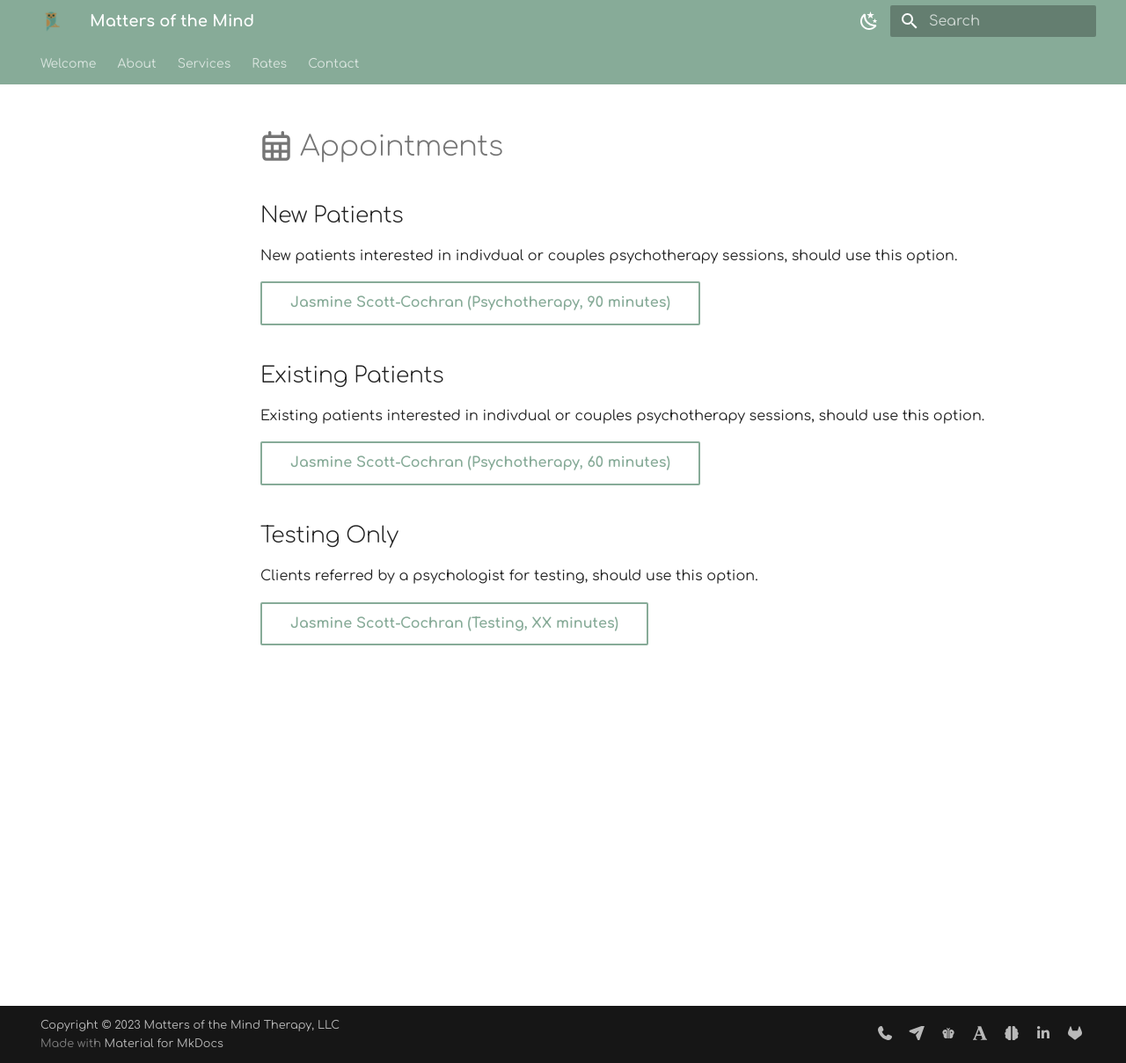
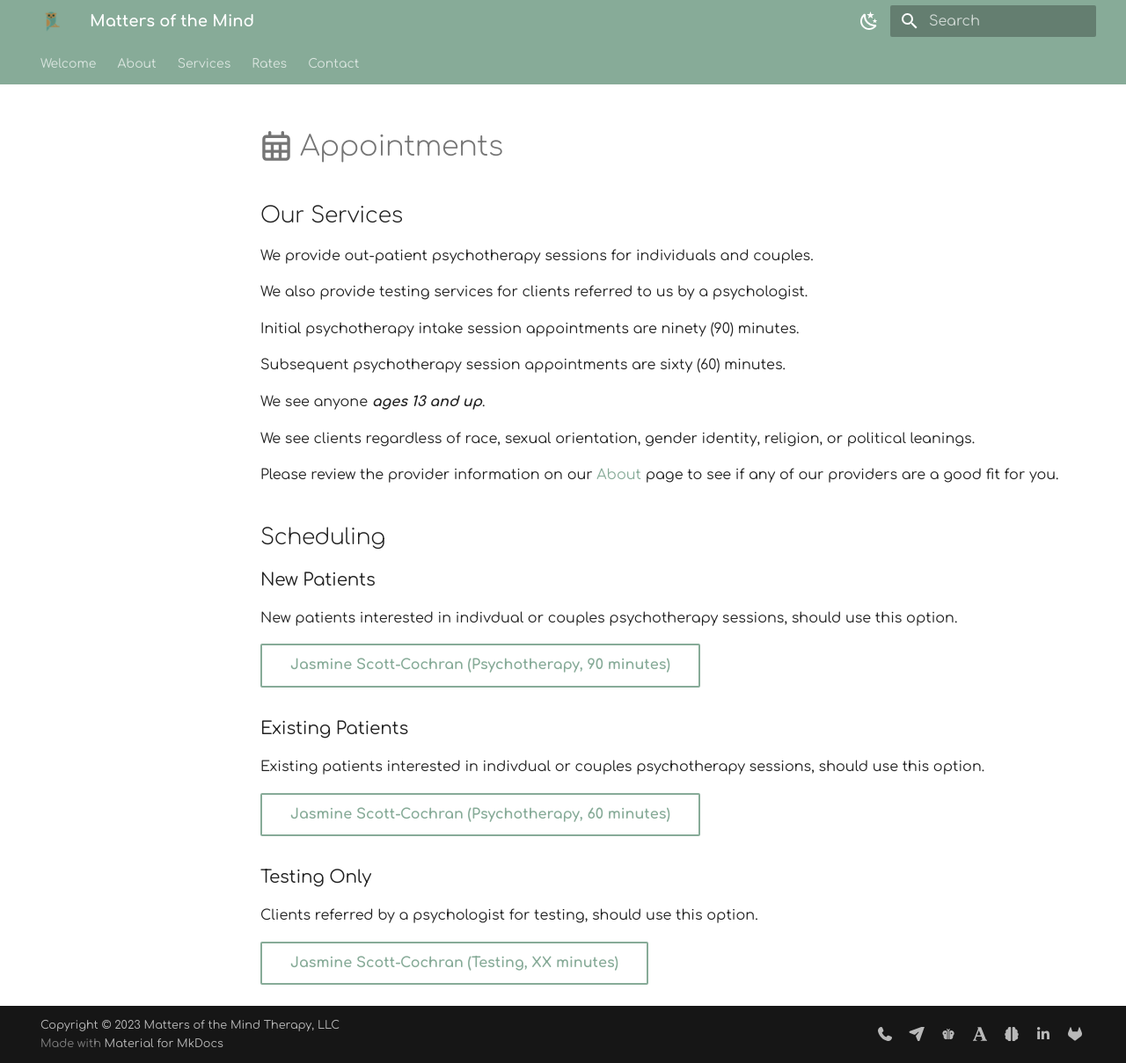
Before and after one commit to motm-therapy/website, an MkDocs documentation site: the page built from docs/appointments.md, in a window 1280 px wide and 1209 px high. Shown: the whole window at 88% size. Built offline with MkDocs 1.6.1 and Material for MkDocs 9.7.7, drawn with Linux system fonts in a browser that asks for light colours.

Commit message:
Update appointments.md

```diff
--- a/docs/appointments.md
+++ b/docs/appointments.md
@@ -1,18 +1,36 @@
 # :fontawesome-regular-calendar-days: Appointments
 
-## New Patients
+## Our Services
+
+We provide out-patient psychotherapy sessions for individuals and couples.
+
+We also provide testing services for clients referred to us by a psychologist.
+
+Initial psychotherapy intake session appointments are ninety (90) minutes.
+
+Subsequent psychotherapy session appointments are sixty (60) minutes.
+
+We see anyone _**ages 13 and up**_.
+
+We see clients regardless of race, sexual orientation, gender identity, religion, or political leanings.
+
+Please review the provider information on our [About](about.md) page to see if any of our providers are a good fit for you.
+
+## Scheduling
+
+### New Patients
 
 New patients interested in indivdual or couples psychotherapy sessions, should use this option.
 
 [Jasmine Scott-Cochran (Psychotherapy, 90 minutes)](https://google.com){ .md-button }
 
-## Existing Patients
+### Existing Patients
 
 Existing patients interested in indivdual or couples psychotherapy sessions, should use this option.
 
 [Jasmine Scott-Cochran (Psychotherapy, 60 minutes)](https://google.com){ .md-button }
 
-## Testing Only
+### Testing Only
 
 Clients referred by a psychologist for testing, should use this option.
 
```
